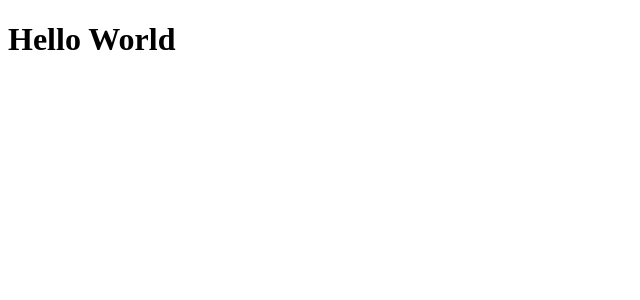
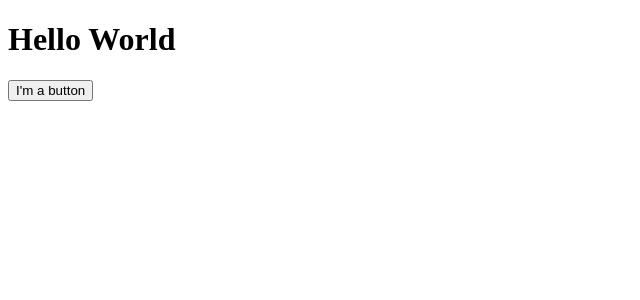
Before and after one commit to David-Pires/NLW-8.0, a React (Vite) app in the folder web/: page / in a window 1280 px wide. Shown: the top 300 px of the page, without its empty margins (0-640 px from the left). Built offline with nearby package versions, Linux system fonts and the light colour scheme.

Commit message:
feat: calling component

```diff
--- a/web/src/App.tsx
+++ b/web/src/App.tsx
@@ -1,9 +1,16 @@
-import { useState } from 'react'
+
+function Button() {
+  return <button type="submit">I'm a button</button>
+}
+
+function App() {
+  return (
+    <div>
+      <h1>Hello World</h1>
+      <Button/>
+    </div>
+  )
+}
 
 
-function App() {
-  return <h1>Hello World</h1>
-
-}
-
 export default App
```
